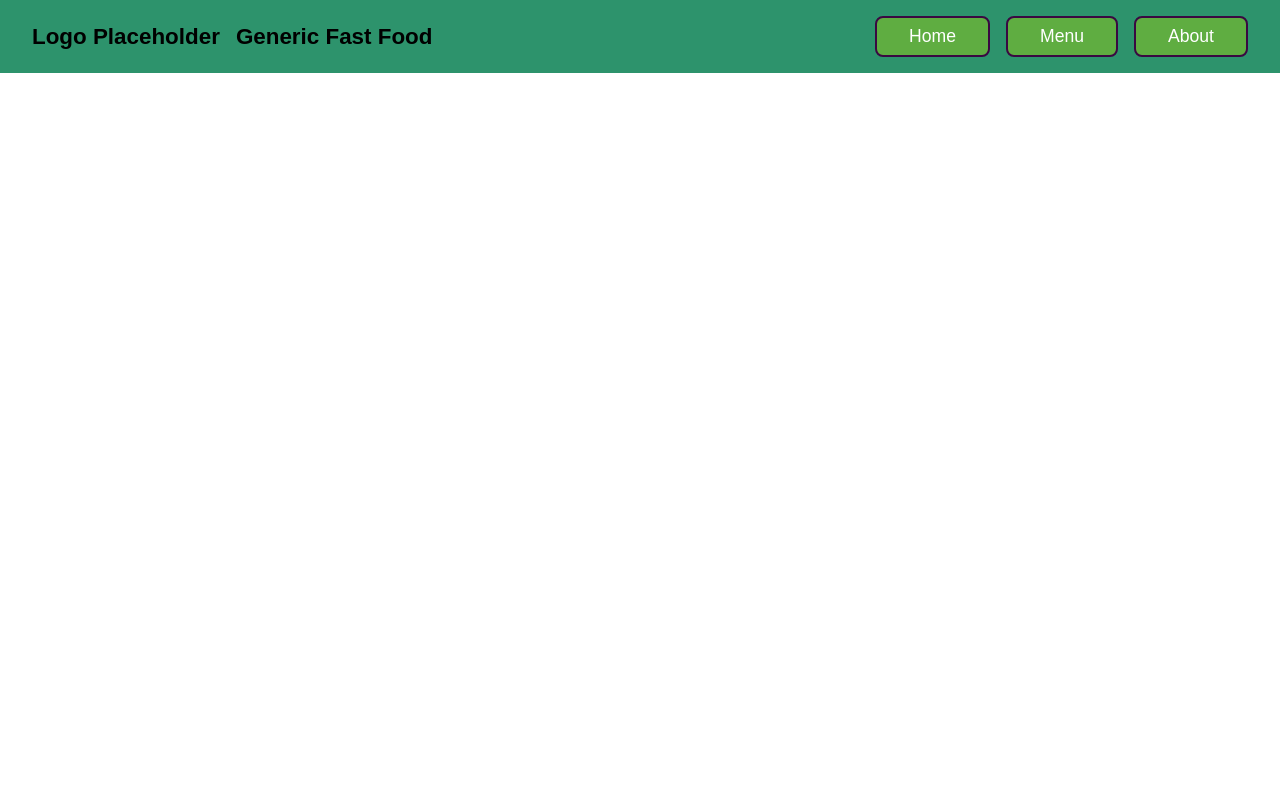
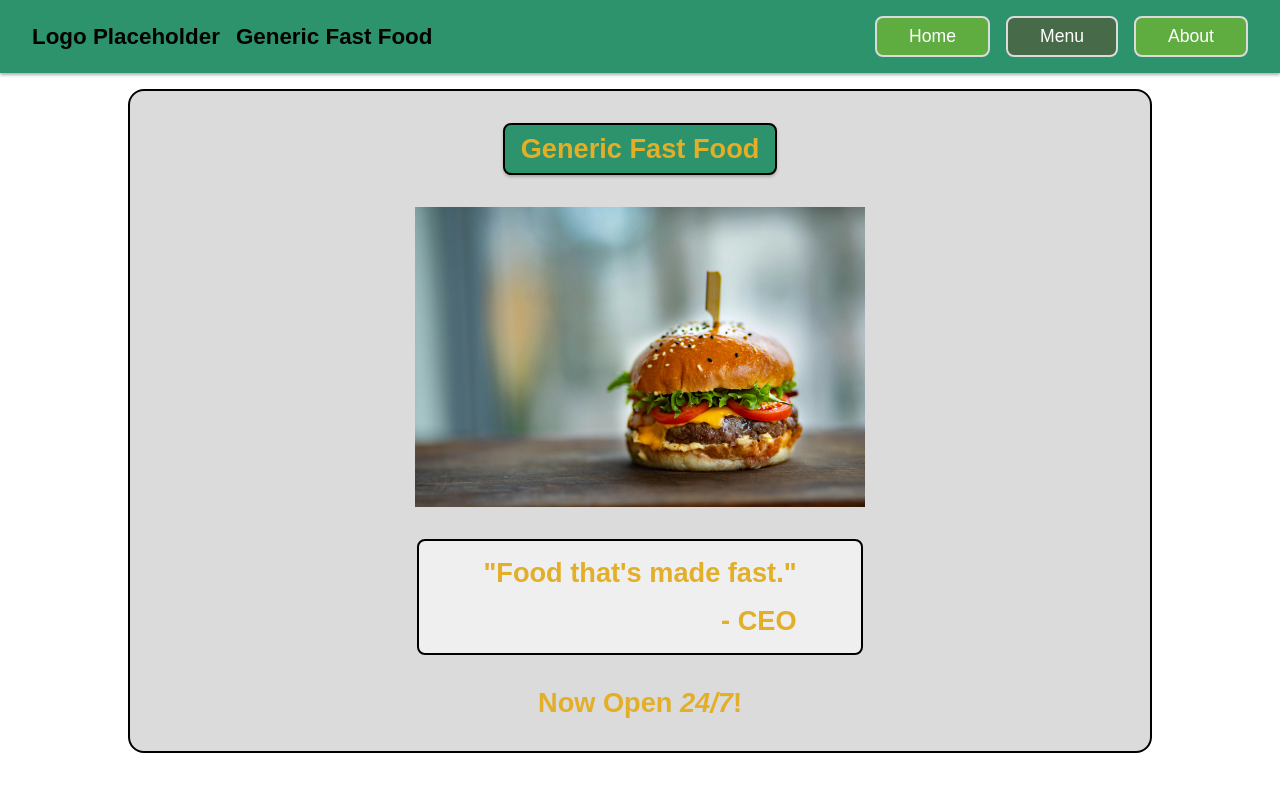
Before and after one commit to DavidOh1606/odin-restaurant-page, a website built with webpack: page src/template.html in a window 1280 px wide. Both pictures are taken after a click on the button "Menu". Built offline with nearby package versions, Linux system fonts and the light colour scheme.

Commit message:
Add home and button function

```diff
--- a/package.json
+++ b/package.json
@@ -19,6 +19,7 @@
   "homepage": "https://github.com/DavidOh1606/odin-restaurant-page#readme",
   "devDependencies": {
     "css-loader": "^7.1.2",
+    "html-loader": "^5.1.0",
     "html-webpack-plugin": "^5.6.4",
     "style-loader": "^4.0.0",
     "webpack": "^5.101.3",
--- a/src/index.js
+++ b/src/index.js
@@ -1,8 +1,62 @@
-// import burger from "./burger.jpg";
+import burger from "./images/burger.jpg";
 import "./styles.css";
 
 const content = document.querySelector("#content");
-const image = document.createElement("img");
-image.src = burger;
 
-content.appendChild(image);
+const nav = document.querySelector("nav");
+
+let selection = null;
+
+nav.addEventListener("click", setSelection);
+
+function setSelection(event) {
+
+    if (event.target.classList.contains("selected") || event.target == nav) {
+        return;
+    }
+
+    if (selection != null) {
+        selection.setAttribute("selected", "false");
+    }
+
+    selection = event.target;
+
+    createHome(event);
+}
+
+
+function createHome(event) {
+    event.target.setAttribute("selected", "true");
+
+    const title = document.createElement("div");
+    const image = document.createElement("img");
+    const quote = document.createElement("div");
+    const quoteText = document.createElement("div");
+    const quotee = document.createElement("div");
+    const hours = document.createElement("div");
+
+    title.classList.add("title");
+    title.innerText = "Generic Fast Food";
+    image.src = burger;
+    image.width = "450";
+    image.alt = "burger";
+    quote.classList.add("quote");
+
+    quoteText.classList.add("quote-text");
+    quoteText.innerText = `"Food that's made fast."`;
+    quotee.classList.add("quotee");
+    quotee.innerText = "- CEO";
+
+    quote.appendChild(quoteText);
+    quote.appendChild(quotee);
+
+    hours.classList.add("hours-text");
+    hours.innerHTML = "Now Open <em>24/7</em>!";
+
+    content.appendChild(title);
+    content.appendChild(image);
+    content.appendChild(quote);
+    content.appendChild(hours);
+}
+
+// function create
--- a/src/styles.css
+++ b/src/styles.css
@@ -1,10 +1,10 @@
 :root {
 
-    --color-one: #BFAE48;
+    --color-one: hsl(47, 6%, 29%);
     --color-two: #5FAD41;
     --color-three: #2D936C;
-    --color-four: #391463;
-    --color-five: #3A0842;
+    --color-four: #e3ae28;
+    --color-five: #dbdbdb;
 
 
     font-family: Arial, Helvetica, sans-serif;
@@ -15,6 +15,8 @@ body {
     margin: 0;
     padding: 0;
 
+    display: flex;
+    flex-direction: column;
 }
 
 
@@ -26,6 +28,8 @@ header {
     gap: 16px;
     align-items: center;
     background-color: var(--color-three);
+    box-shadow: 0 2px 3px 0px rgb(175, 175, 175);
+    z-index: 1;
 }
 
 header div {
@@ -49,6 +53,50 @@ nav button {
     font-size: 1.1rem;
 }
 
+[selected="true"], nav button:hover {
+    background-color: rgb(71, 107, 72);
+}
+
 div#content {
-    background-color: var(--color-four);
+    display: flex;
+    flex-direction: column;
+    align-items: center;
+    gap: 32px;
+    min-width: 500px;
+
+    background-color: var(--color-five);
+    color: var(--color-four);
+    font-size: 1.7rem;
+    font-weight: 700;
+    padding: 32px;
+    margin: 16px 128px;
+    border-radius: 16px;
+    border: 2px solid black;
 }
+
+.title {
+    background-color: var(--color-three);
+    border-radius: 8px;
+    border: 2px solid rgb(0, 0, 0);
+    padding: 8px 16px;
+    box-shadow: 0 2px 3px 0 rgb(169, 169, 169);
+}
+
+.quote {
+    background-color: rgb(239, 239, 239);
+    display: flex;
+    flex-direction: column;
+    gap: 16px;
+
+    padding: 16px 64px;
+    border-radius: 8px;
+    border: 2px solid black;
+}
+
+.quotee {
+    margin-left: auto;
+}
+
+.hours-text {
+    text-align: center;
+}
--- a/src/template.html
+++ b/src/template.html
@@ -14,16 +14,14 @@
             <div>Logo Placeholder</div>
             <div>Generic Fast Food</div>
             <nav>
-                <button>Home</button>
-                <button>Menu</button>
-                <button>About</button>
+                <button id="home">Home</button>
+                <button id="menu">Menu</button>
+                <button id="about">About</button>
             </nav>
         </header>
 
         <div id="content">
-            <!-- <img src="./burger.jpg"> -->
 
-            <div class="sidebar"></div>
         </div>
     </body>
 </html>
--- a/webpack.config.js
+++ b/webpack.config.js
@@ -25,6 +25,14 @@ module.exports = {
                 test: /\.css$/i,
                 use: ["style-loader", "css-loader"],
             },
+            {
+                test: /\.html$/i,
+                loader: "html-loader",
+            },
+            {
+                test: /\.(png|svg|jpg|jpeg|gif)$/i,
+                type: "asset/resource",
+            },
         ],
     },
 };
```
Also changed, not shown: 1 other file.
